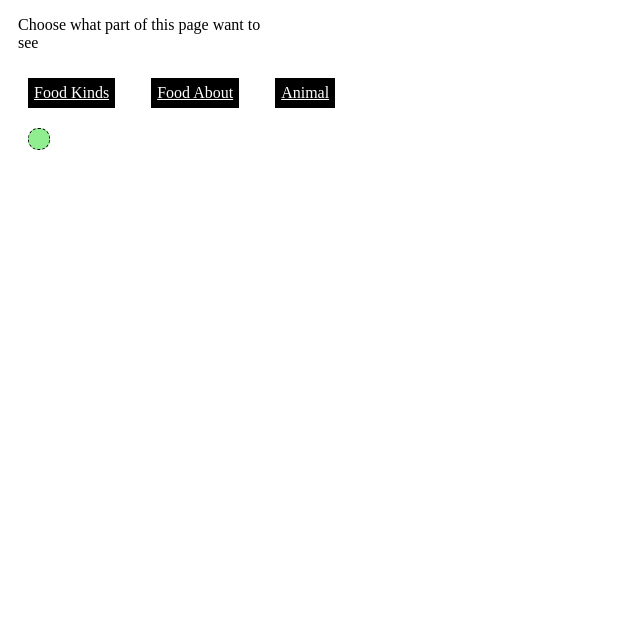
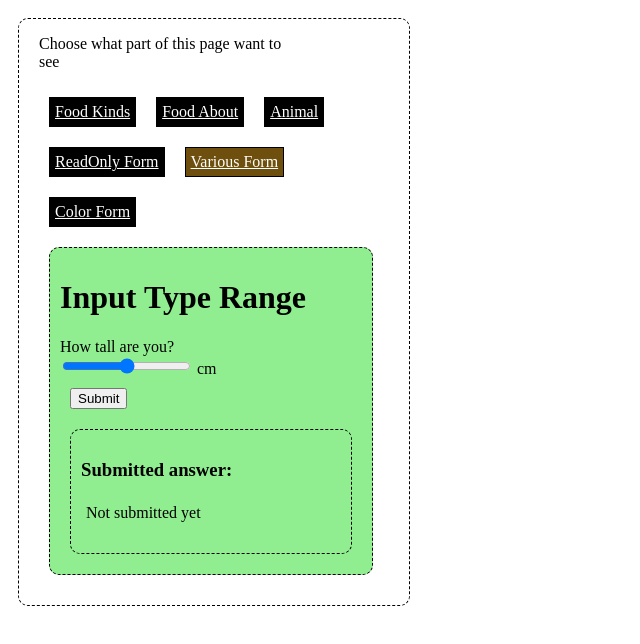
Before and after one commit to erymn/learn-vujs-w3s, a Vue app in the folder ScaleUp/firstsfc/: page /varform in a window 1280 px wide. Shown: the top 644 px of the page, without its empty margins (0-640 px from the left). Built offline with nearby package versions, Linux system fonts and the light colour scheme.

Commit message:
Form Input

```diff
--- a/ScaleUp/firstsfc/src/App11.vue
+++ b/ScaleUp/firstsfc/src/App11.vue
@@ -1,8 +1,11 @@
 <template>
     <p>Choose what part of this page want to see</p>
-    <router-link to="/foodkinds">Food Kinds</router-link>&nbsp;&nbsp;&nbsp;
-    <router-link to="/foodabout">Food About</router-link>&nbsp;&nbsp;&nbsp;
+    <router-link to="/foodkinds">Food Kinds</router-link>
+    <router-link to="/foodabout">Food About</router-link>
     <router-link to="/animal">Animal</router-link>
+    <router-link to="/roform">ReadOnly Form</router-link>
+    <router-link to="/varform">Various Form</router-link>
+    <router-link to="/colorform">Color Form</router-link>
     <div>
         <router-view></router-view>
     </div>
--- a/ScaleUp/firstsfc/src/App2.vue
+++ b/ScaleUp/firstsfc/src/App2.vue
@@ -24,13 +24,13 @@
 
 <script>
 // Import to make CompOne.vue local
-import CompOne from './components/CompOne.vue';
+//import CompOne from './components/basiclearn/CompOne.vue';
 
 export default {
-    components: {
-        // Manage local component
-        'comp-one': CompOne
-    },
+    // components: {
+    //     // Manage local component
+    //     'comp-one': CompOne
+    // },
     data() {
         return {
             newItem: '',
--- a/ScaleUp/firstsfc/src/AppSlot.vue
+++ b/ScaleUp/firstsfc/src/AppSlot.vue
@@ -26,7 +26,6 @@
 </template>
 
 <script>
-import SlotComp from './components/SlotComp.vue';
 
 export default {
     data() {
--- /dev/null
+++ b/ScaleUp/firstsfc/src/components/forminputadv/ColorFormInput.vue
@@ -0,0 +1,51 @@
+<template>
+    <h1>Input Type Color</h1>
+    <form @submit.prevent="registerAnswer">
+        <label>Choose a color:
+            <input v-model="colorInp" type="color">
+        </label>
+        <button type="submit">Submit</button>
+    </form>
+    <div>
+        <h3>Submitted answer:</h3>
+        <p id="pAnswer">{{ inpValSubmitted }}</p>
+    </div>
+</template>
+
+<script>
+export default {
+    data() {
+        return {
+            colorInp: null,
+            inpValSubmitted: 'Not submitted yet'
+        }
+    },
+    methods: {
+        registerAnswer() {
+            if (this.colorInp) {
+                this.inpValSubmitted = this.colorInp;
+            }
+        }
+    }
+}
+</script>
+
+<style scoped>
+div {
+    border: dashed black 1px;
+    border-radius: 10px;
+    padding: 0 20px 20px 20px;
+    margin-top: 20px;
+    display: inline-block;
+}
+
+button {
+    margin: 10px;
+    display: block;
+}
+
+#pAnswer {
+    background-color: lightgreen;
+    padding: 5px;
+}
+</style>
--- /dev/null
+++ b/ScaleUp/firstsfc/src/components/forminputadv/ReadOnlyFormInput.vue
@@ -0,0 +1,56 @@
+<template>
+    <h4>Input File Type</h4>
+    <form @submit.prevent="registerAnswer">
+        <label>Choose a file:
+            <!--Karena v-bind adalah 2 way binding, jadi dari model base diubah menjadi @change-->
+            <input @change="updateVal" type="file">
+        </label>
+        <button type="submit">Submit</button>
+    </form>
+    <div>
+        <h5>Submitted answer:</h5>
+        <p id="pAnswer">{{ fileName }}</p>
+    </div>
+</template>
+
+<script>
+export default {
+    data() {
+        return {
+            fileName: 'Not Submitted yet',
+            fileInp: null
+        }
+    },
+    methods: {
+        registerAnswer() {
+            if (this.fileInp) {
+                this.fileName = this.fileInp
+            }
+        },
+        updateVal(e) {
+            console.log(e)
+            this.fileInp = e.target.value
+        }
+    }
+}
+</script>
+
+<style>
+div {
+    border: dashed black 1px;
+    border-radius: 10px;
+    padding: 0 20px 20px 20px;
+    margin-top: 20px;
+    display: inline-block;
+}
+
+button {
+    margin: 10px;
+    display: block;
+}
+
+#pAnswer {
+    background-color: lightgreen;
+    padding: 5px;
+}
+</style>
--- /dev/null
+++ b/ScaleUp/firstsfc/src/components/forminputadv/VariousFormInput.vue
@@ -0,0 +1,51 @@
+<template>
+    <h1>Input Type Range</h1>
+    <form @submit.prevent="registerAnswer">
+        <label>How tall are you?<br>
+            <input v-model="heightInp" type="range" min="50" max="235"> {{ heightInp }} cm
+        </label>
+        <button type="submit">Submit</button>
+    </form>
+    <div>
+        <h3>Submitted answer:</h3>
+        <p id="pAnswer">{{ inpValSubmitted }}</p>
+    </div>
+</template>
+
+<script>
+export default {
+    data() {
+        return {
+            heightInp: null,
+            inpValSubmitted: 'Not submitted yet'
+        }
+    },
+    methods: {
+        registerAnswer() {
+            if (this.heightInp) {
+                this.inpValSubmitted = this.heightInp + ' cm';
+            }
+        }
+    }
+}
+</script>
+
+<style scoped>
+div {
+    border: dashed black 1px;
+    border-radius: 10px;
+    padding: 0 20px 20px 20px;
+    margin-top: 20px;
+    display: inline-block;
+}
+
+button {
+    margin: 10px;
+    display: block;
+}
+
+#pAnswer {
+    background-color: lightgreen;
+    padding: 5px;
+}
+</style>
--- a/ScaleUp/firstsfc/src/main.js
+++ b/ScaleUp/firstsfc/src/main.js
@@ -8,21 +8,21 @@ import App4 from "./App4.vue";
 import App5 from "./App5.vue";
 import App6 from "./App6.vue";
 
-import FoodItem from './components/FoodItem.vue'
-import FoodItemData from "./components/FoodItemData.vue";
-import TodoItem from "./components/TodoItem.vue";
-import CompOne from "./components/CompOne.vue";
-import CompTwo from "./components/CompTwo.vue";
-import SlotComp from "./components/SlotComp.vue";
-import SlotCard from "./components/SlotCard.vue";
-import SlotName from "./components/SlotName.vue";
+import FoodItem from './components/basiclearn/FoodItem.vue'
+import FoodItemData from "./components/basiclearn/FoodItemData.vue";
+import TodoItem from "./components/basiclearn/TodoItem.vue";
+import CompOne from "./components/basiclearn/CompOne.vue";
+import CompTwo from "./components/basiclearn/CompTwo.vue";
+import SlotComp from "./components/basiclearn/SlotComp.vue";
+import SlotCard from "./components/basiclearn/SlotCard.vue";
+import SlotName from "./components/basiclearn/SlotName.vue";
 
-import ScopeSlot from "./components/ScopeSlot.vue";
-import ScopeSlotArray from "./components/ScopeSlotArray.vue";
-import ScopeSlotArrayObject from "./components/ScopedSlotArrayObject.vue";
-import ScopedSlotStaticData from "./components/ScopedSlotStaticData.vue";
-import ScopedSlotNamed from "./components/ScopedSlotNamed.vue";
-import VueTeleport from "./components/VueTeleport.vue";
+import ScopeSlot from "./components/basiclearn/ScopeSlot.vue";
+import ScopeSlotArray from "./components/basiclearn/ScopeSlotArray.vue";
+import ScopeSlotArrayObject from "./components/basiclearn/ScopedSlotArrayObject.vue";
+import ScopedSlotStaticData from "./components/basiclearn/ScopedSlotStaticData.vue";
+import ScopedSlotNamed from "./components/basiclearn/ScopedSlotNamed.vue";
+import VueTeleport from "./components/basiclearn/VueTeleport.vue";
 
 import App7 from "./App7.vue";
 import FromApiRandom from "./components/httpcomp/FromApiRandom.vue";
@@ -52,6 +52,9 @@ import App11 from "./App11.vue";
 import FoodKinds from "./components/provideinject/FoodKinds.vue";
 import FoodAbout from "./components/provideinject/FoodAbout.vue";
 import Animal from "./components/routingpage/animalcollection.vue";
+import ReadOnlyFormInput from "./components/forminputadv/ReadOnlyFormInput.vue";
+import VariousFormInput from "./components/forminputadv/VariousFormInput.vue";
+import ColorFormInput from "./components/forminputadv/ColorFormInput.vue";
 
 // const app = createApp(App)
 // app.component('food-item', FoodItem)
@@ -164,6 +167,21 @@ const router = createRouter({
             path: '/animal',
             name: 'Animal',
             component: Animal
+        },
+        {
+            path: '/roform',
+            name: 'ReadOnly Form',
+            component: ReadOnlyFormInput
+        },
+        {
+            path: '/varform',
+            name: 'Various Form',
+            component: VariousFormInput
+        },
+        {
+            path: '/colorform',
+            name: 'Color Form',
+            component: ColorFormInput
         }
     ]
 })
```
